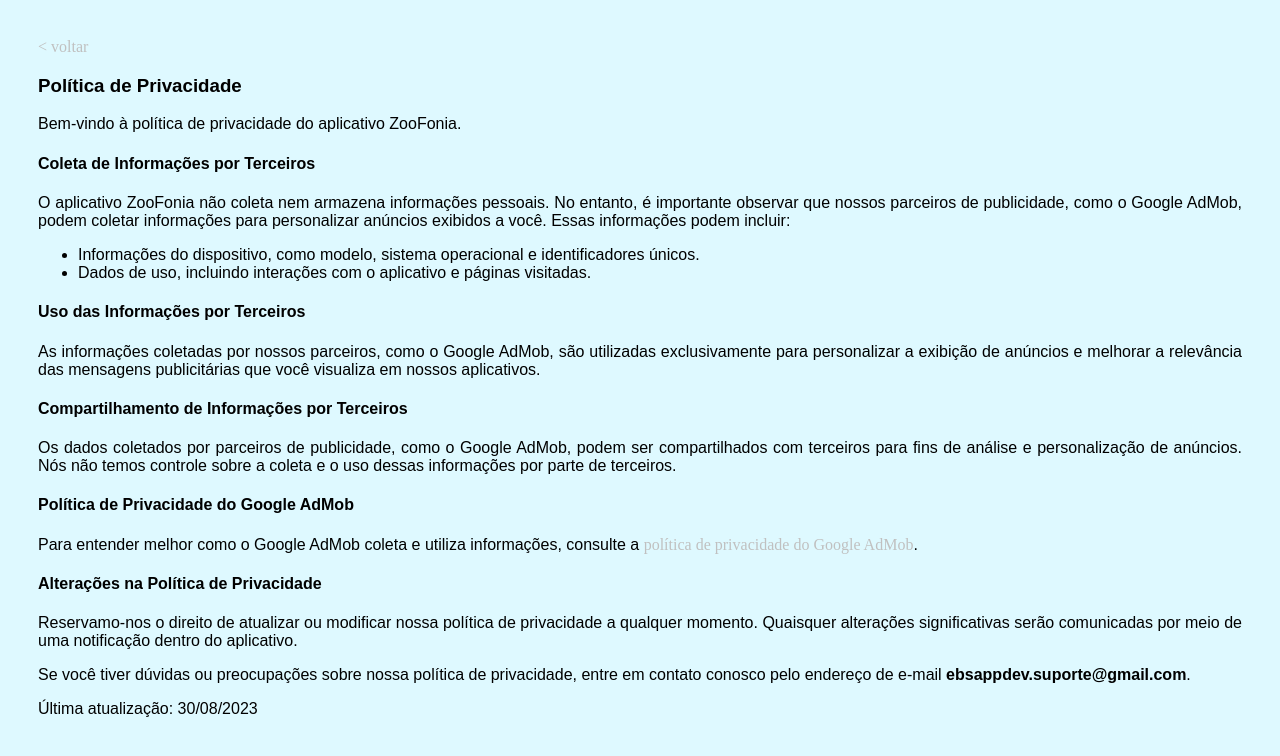
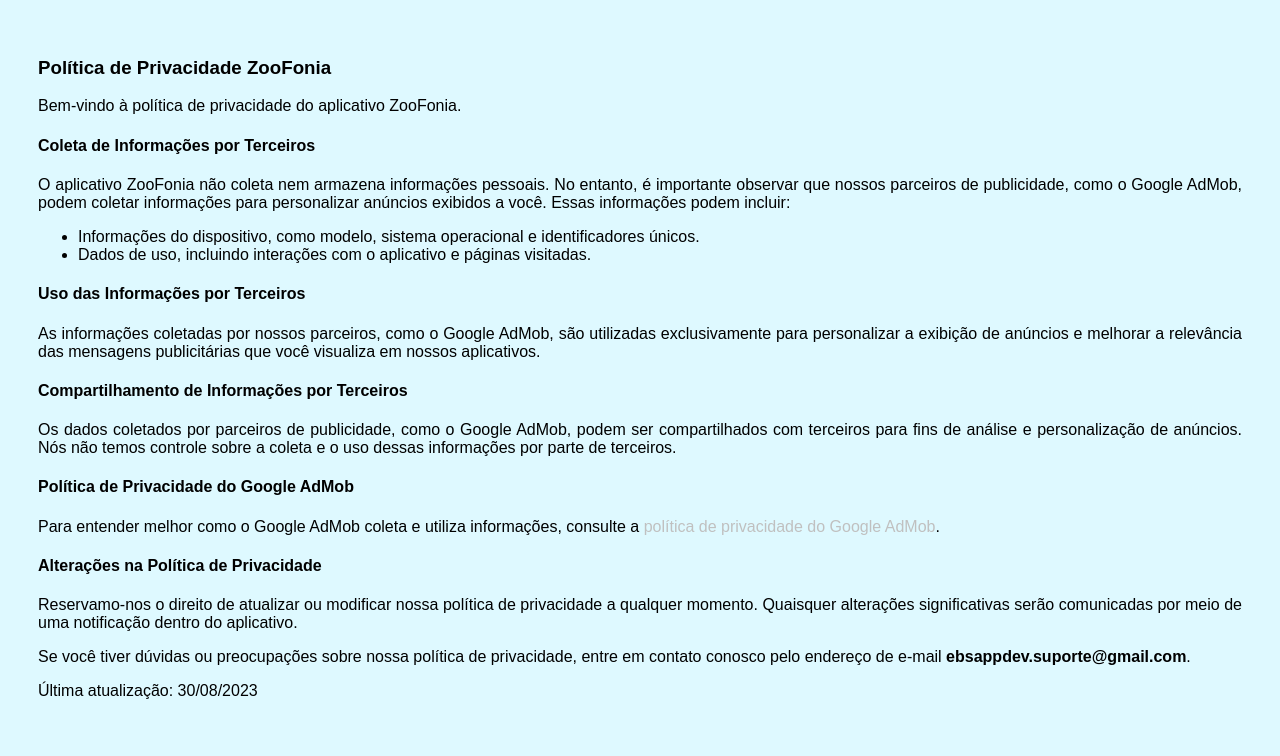
Before and after one commit to ebsappdev/home, a plain HTML site: page zoofonia/politica-de-privacidade.html in a window 1280 px wide. Drawn offline with Linux system fonts and the light colour scheme; a web font is replaced by a local one.

Commit message:
Update politica-de-privacidade.html

```diff
--- a/zoofonia/politica-de-privacidade.html
+++ b/zoofonia/politica-de-privacidade.html
@@ -33,8 +33,7 @@
     </style>
 </head>
 <body>
-    <a href="home.html" id="back">< voltar</a>
-    <h3>Política de Privacidade</h3>
+    <h3>Política de Privacidade ZooFonia</h3>
 
     <p>Bem-vindo à política de privacidade do aplicativo ZooFonia.</p>
 
@@ -52,7 +51,7 @@
     <p>Os dados coletados por parceiros de publicidade, como o Google AdMob, podem ser compartilhados com terceiros para fins de análise e personalização de anúncios. Nós não temos controle sobre a coleta e o uso dessas informações por parte de terceiros.</p>
 
     <h4>Política de Privacidade do Google AdMob</h4>
-    <p>Para entender melhor como o Google AdMob coleta e utiliza informações, consulte a <a href="https://policies.google.com/privacy" target="_blank">política de privacidade do Google AdMob</a>.</p>
+    <p>Para entender melhor como o Google AdMob coleta e utiliza informações, consulte a <strong><a href="https://policies.google.com/privacy" style="font-family: sans-serif;" target="_blank">política de privacidade do Google AdMob</a></strong>.</p>
 
     <h4>Alterações na Política de Privacidade</h4>
     <p>Reservamo-nos o direito de atualizar ou modificar nossa política de privacidade a qualquer momento. Quaisquer alterações significativas serão comunicadas por meio de uma notificação dentro do aplicativo.</p>
```
